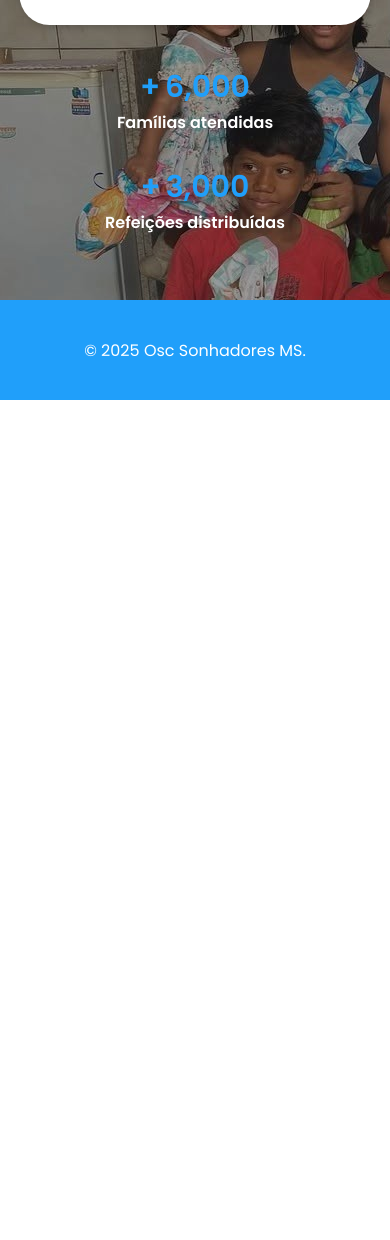
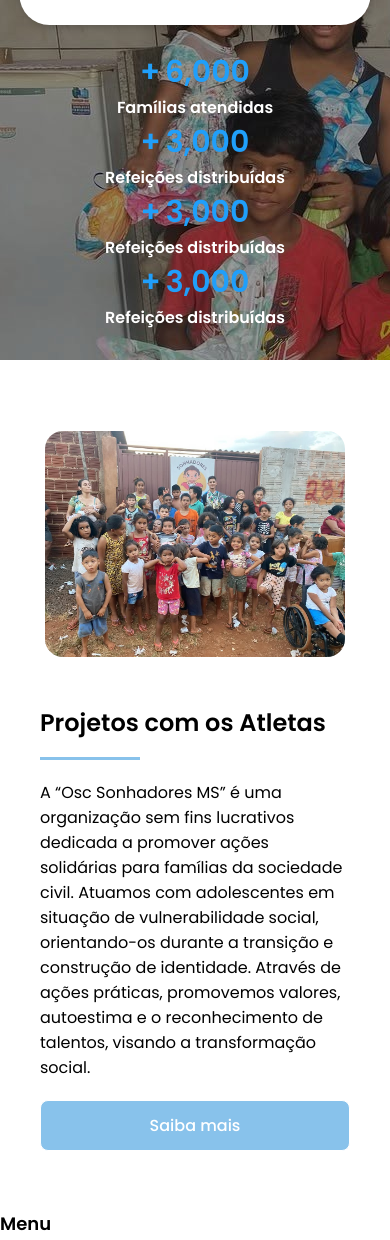
Before and after one commit to karleandrosilva/OngSonhadores, a plain HTML site: page index.html in a window 390 px wide. Shown: the part 2257-3497 px from the top of the page. Before the commit the page ends 2657 px from the top, so only its background shows below. Drawn offline with Linux system fonts and the light colour scheme.

Commit message:
update section 4 and footer

```diff
--- a/css/responsive.css
+++ b/css/responsive.css
@@ -128,7 +128,7 @@
 
     .section-3 {
 
-        height: 500px;
+        height: 560px;
 
     }
 
--- a/index.html
+++ b/index.html
@@ -21,7 +21,7 @@
                 <li class="logotipo"><a style="padding: 35px 0px;" href="#">
                     <img style="width: 100px; padding: 0px;" src="assets/img/logo.png" alt="">
                 </a></li>
-                <li class="hideMobile"><a href="#">Início</a></li>
+                <li class="hideMobile"><a href="">Início</a></li>
                 <li class="hideMobile"><a href="#">Sobre Nós</a></li>
                 <li class="hideMobile"><a href="#">Projetos</a></li>
                 <li class="hideMobile"><a href="#">Doação</a></li>
@@ -125,7 +125,7 @@
                 Através de ações práticas, promovemos valores, autoestima e o reconhecimento de talentos, visando a transformação social.
                 </p>
 
-                <button class="btn-2">Saiba Mais</button>
+                <button class="btn-2">Saiba mais</button>
             </div>
 
 
@@ -174,15 +174,69 @@
 
                 </div>
 
+                <div class="numero">
+
+                    <span>+</span>
+                    <span class="num" data-val="3000">000</span>
+                    <p>Refeições distribuídas</p>
+
+                </div>
+
+                <div class="numero">
+
+                    <span>+</span>
+                    <span class="num" data-val="3000">000</span>
+                    <p>Refeições distribuídas</p>
+
+                </div>
+
 
             </div>
+
+        </section>
+
+        <section class="section-1">
+
+            <img id="img1" src="assets/img/img3.png" alt="">
+            <img id="img2" src="assets/img/img1.jpg" alt="">
+
+            <div class="section-1-2">
+
+                <h2>Projetos com os Atletas</h2>
+
+                <div class="linhaX"></div>
+
+                <p>
+                A “Osc Sonhadores MS” é uma organização sem fins lucrativos dedicada a promover ações solidárias para famílias da sociedade civil.
+                Atuamos com adolescentes em situação de vulnerabilidade social, orientando-os durante a transição e construção de identidade.
+                Através de ações práticas, promovemos valores, autoestima e o reconhecimento de talentos, visando a transformação social.
+                </p>
+
+                <button class="btn-2">Saiba Mais</button>
+            </div>
+
+            <div class="section-1-3">
+
+                <h2>Projetos com os Atletas</h2>
+
+                <div class="linhaX"></div>
+
+                <p>
+                A “Osc Sonhadores MS” é uma organização sem fins lucrativos dedicada a promover ações solidárias para famílias da sociedade civil.
+                Atuamos com adolescentes em situação de vulnerabilidade social, orientando-os durante a transição e construção de identidade.
+                Através de ações práticas, promovemos valores, autoestima e o reconhecimento de talentos, visando a transformação social.
+                </p>
+
+                <button class="btn-2">Saiba mais</button>
+            </div>
+
 
         </section>
 
 
     </main>
 
-    <!-- <footer>
+    <footer>
 
         <div class="footer-container">
 
@@ -210,7 +264,7 @@
                 </div>
             </div>
 
-        </div> -->
+        </div>
 
         <p id="footer">&copy; 2025 Osc Sonhadores MS.</p>
     </footer>
```
